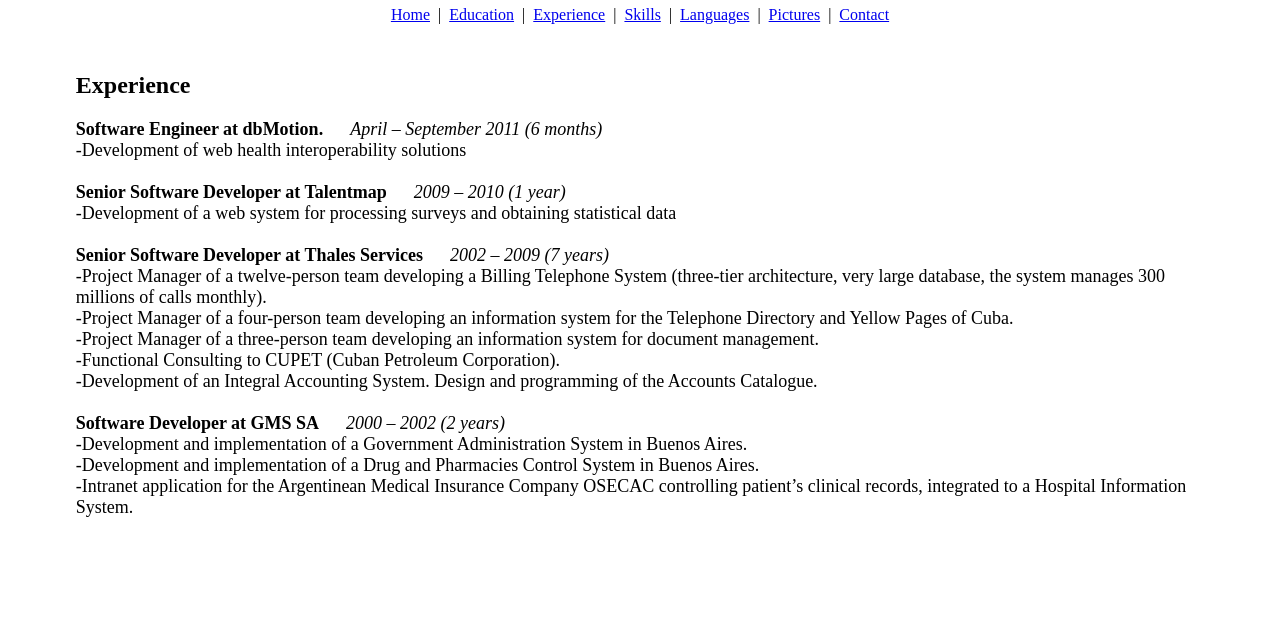
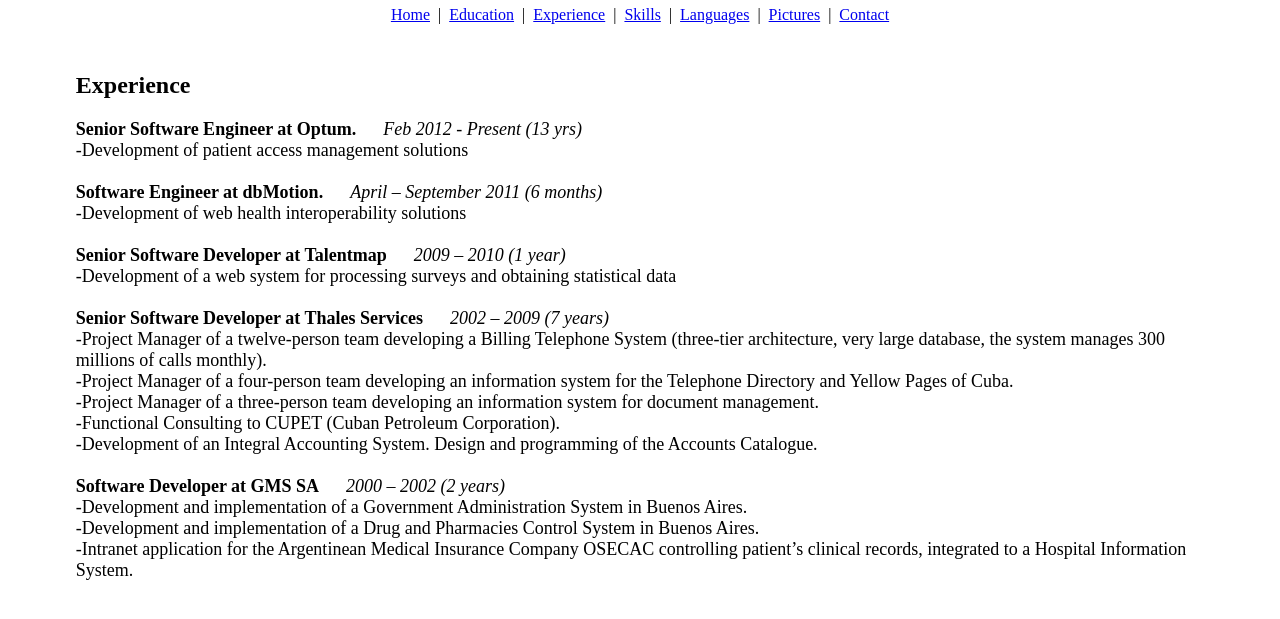
Before and after one commit to wkorin/portfolio, a plain HTML site: page Experience.htm in a window 1280 px wide. Shown: the part 171-790 px from the top of the page. Drawn offline with Linux system fonts and the light colour scheme.

Commit message:
Update Experience.htm

```diff
--- a/Experience.htm
+++ b/Experience.htm
@@ -50,6 +50,10 @@
                 <td style="font:arial">
                     <h2>Experience</h2>
                     <p style="font-size:large">
+                        <b>Senior Software Engineer at Optum.</b>&nbsp;&nbsp;&nbsp;&nbsp;&nbsp;
+                        <i>Feb 2012 - Present (13 yrs)</i><br />
+                       -Development of patient access management solutions<br />
+                       <br />
                     <b>Software Engineer at dbMotion.</b>&nbsp;&nbsp;&nbsp;&nbsp;&nbsp;
  <i>April  – September 2011  (6 months)</i><br />
 -Development of web health interoperability solutions<br />
```
